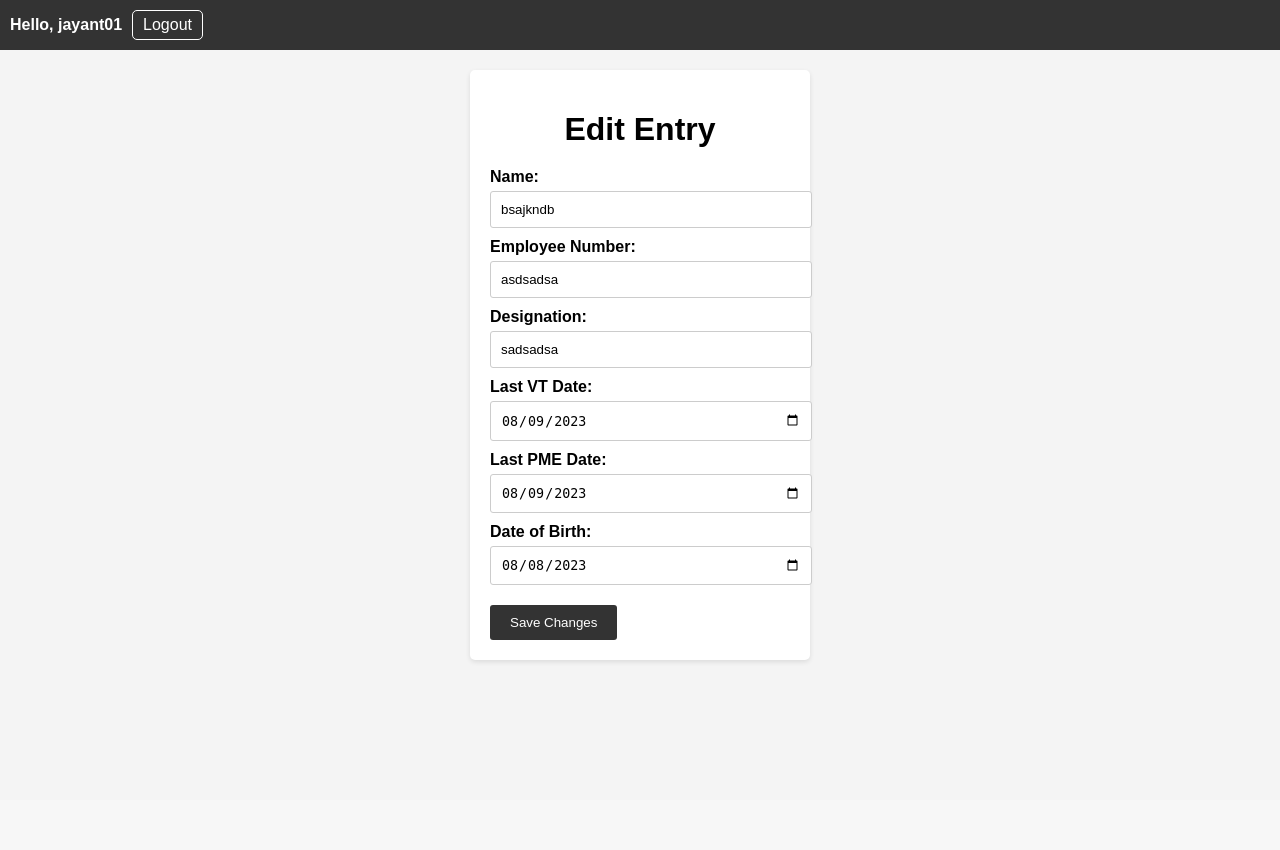
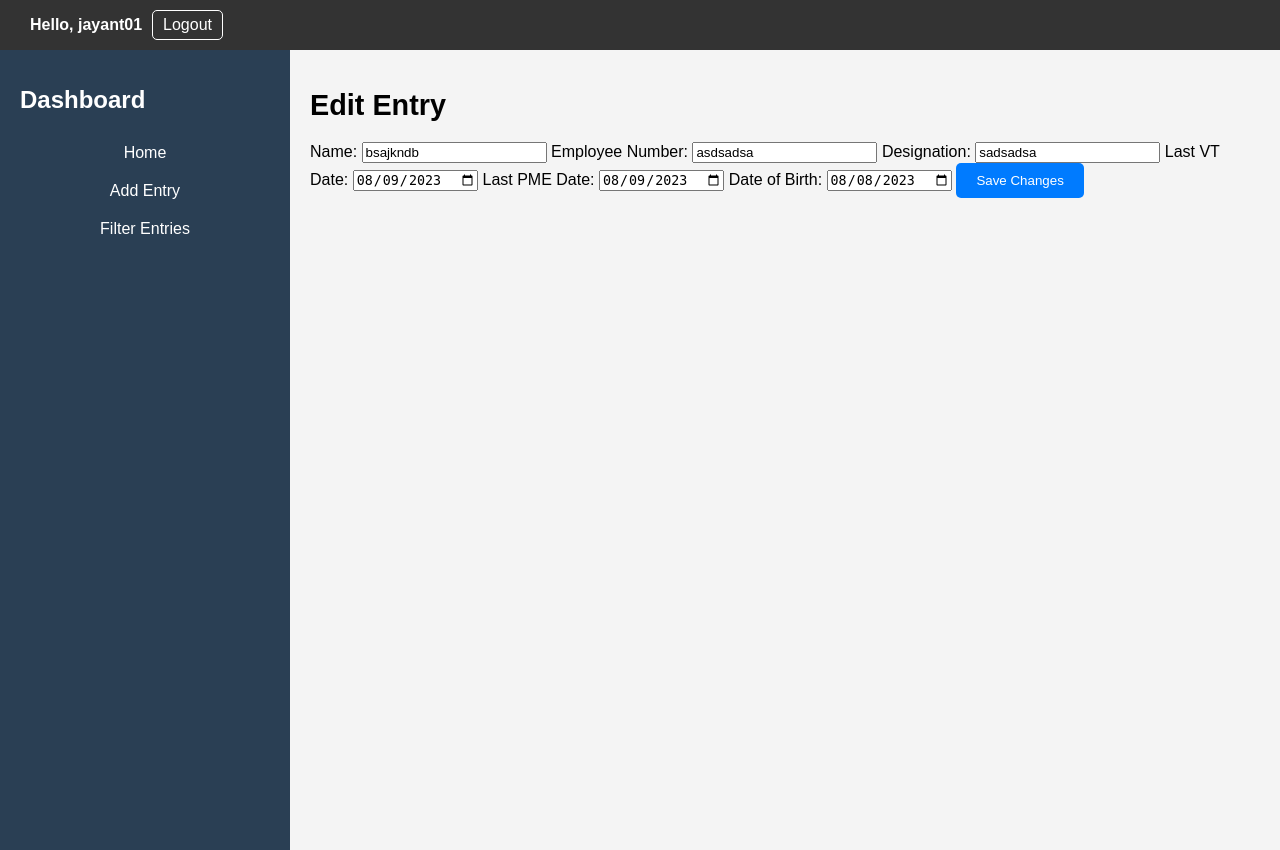
Before and after one commit to rahulratan1509/musical-octo-dollop, a Django app: page /edit_entry/1/ in a window 1280 px wide. Before the commit the page ends 663 px from the top, so only its background shows below. Run offline with Django 4.2, Linux system fonts and the light colour scheme; a user stored in the database is signed in; data comes from the database, SQL or seed files in the repository; both versions use the stored data as it was after the commit.

Commit message:
added base.html for ui changes

```diff
--- a/EmployeeApp/static/css/styles.css
+++ b/EmployeeApp/static/css/styles.css
@@ -270,3 +270,58 @@ button[type="submit"]:hover {
 .dashboard-menu a:hover {
     background-color: #555; /* Change background color on hover */
 }
+
+.right-align {
+    text-align: right;
+}
+/* Add these styles to align the login info to the left and the logout button to the right */
+.header {
+    display: flex;
+    justify-content: space-between;
+    align-items: center;
+    background-color: #333;
+    color: #fff;
+    padding: 10px;
+}
+
+.user-info {
+    margin-left: 20px; /* Adjust the margin as needed */
+}
+
+.logout-button {
+    margin-right: 20px; /* Adjust the margin as needed */
+}
+
+/* Pagination Styles */
+.pagination {
+    display: flex;
+    justify-content: space-between;
+    align-items: center;
+    margin-top: 20px;
+}
+
+.step-links {
+    display: flex;
+    align-items: center;
+}
+
+.current-page {
+    margin: 0 20px;
+    font-weight: bold;
+}
+
+.page-link {
+    padding: 5px 10px;
+    border: 1px solid #007bff;
+    border-radius: 5px;
+    color: #007bff;
+    text-decoration: none;
+    margin: 0 5px;
+    transition: background-color 0.3s, color 0.3s;
+    display: inline-block; /* Display links inline */
+}
+
+.page-link:hover {
+    background-color: #007bff;
+    color: #fff;
+}
--- /dev/null
+++ b/EmployeeApp/templates/EmployeeApp/base.html
@@ -0,0 +1,33 @@
+<!DOCTYPE html>
+<html>
+<head>
+    <title>{% block title %}Your Title Here{% endblock %}</title>
+    <link rel="stylesheet" href="/static/css/styles.css">
+    {% block extra_css %}{% endblock %}
+    {% block extra_js %}{% endblock %}
+</head>
+<body>
+    <div class="header">
+        <div class="user-info right-align">
+                <p>Hello, {{ user.username }}</p>
+                <a href="{% url 'logout' %}">Logout</a>
+        </div>
+    </div>
+
+    <div class="dashboard-container">
+        <div class="sidebar">
+            <h1>Dashboard</h1>
+            <ul class="dashboard-menu">
+                <li><a href="{% url 'dashboard' %}">Home</a></li>
+                <li><a href="{% url 'add_entry' %}">Add Entry</a></li>
+                <li><a href="{% url 'filter_entries' %}">Filter Entries</a></li>
+                <!-- Add other dashboard links as needed -->
+            </ul>
+        </div>
+
+        <div class="main-content">
+            {% block content %}{% endblock %}
+        </div>
+    </div>
+</body>
+</html>
--- a/EmployeeApp/templates/EmployeeApp/edit_entry.html
+++ b/EmployeeApp/templates/EmployeeApp/edit_entry.html
@@ -1,79 +1,8 @@
-<!DOCTYPE html>
-<html>
-<head>
-    <title>Edit Entry</title>
-    <link rel="stylesheet" href="/static/css/styles.css">
-    <style>
-        /* Add your custom CSS styles here */
-        body {
-            font-family: Arial, sans-serif;
-            background-color: #f4f4f4;
-        }
+{% extends "EmployeeApp/base.html" %}
 
-        .header {
-            background-color: #333;
-            color: #fff;
-            padding: 10px;
-            text-align: right;
-        }
+{% block title %}Edit Entry{% endblock %}
 
-        .user-info {
-            margin-right: 20px;
-        }
-
-        .form-container {
-            background-color: #fff;
-            border-radius: 5px;
-            box-shadow: 0 2px 5px rgba(0, 0, 0, 0.1);
-            padding: 20px;
-            width: 300px;
-            margin: 0 auto;
-            margin-top: 20px;
-        }
-
-        h1 {
-            text-align: center;
-            margin-bottom: 20px;
-        }
-
-        label {
-            display: block;
-            font-weight: bold;
-            margin-bottom: 5px;
-        }
-
-        input[type="text"],
-        input[type="date"] {
-            width: 100%;
-            padding: 10px;
-            margin-bottom: 10px;
-            border: 1px solid #ccc;
-            border-radius: 3px;
-        }
-
-        button[type="submit"] {
-            background-color: #333;
-            color: #fff;
-            border: none;
-            padding: 10px 20px;
-            border-radius: 3px;
-            cursor: pointer;
-            margin-top: 10px;
-        }
-
-        button[type="submit"]:hover {
-            background-color: #555;
-        }
-    </style>
-</head>
-<body>
-    <div class="header">
-        <div class="user-info">
-            <p>Hello, {{ user.username }}</p>
-            <a href="{% url 'logout' %}">Logout</a>
-        </div>
-    </div>
-
+{% block content %}
 <div class="form-container">
     <h1>Edit Entry</h1>
     <form method="post">
@@ -99,5 +28,4 @@
         <button type="submit">Save Changes</button>
     </form>
 </div>
-</body>
-</html>
+{% endblock %}
```
Also changed, not shown: EmployeeApp/templates/EmployeeApp/dashboard.html (+13 -42 lines), EmployeeApp/templates/EmployeeApp/filter_entries.html (+4 -29 lines), db.sqlite3. Lines whose indentation alone changed are shown as unchanged.
